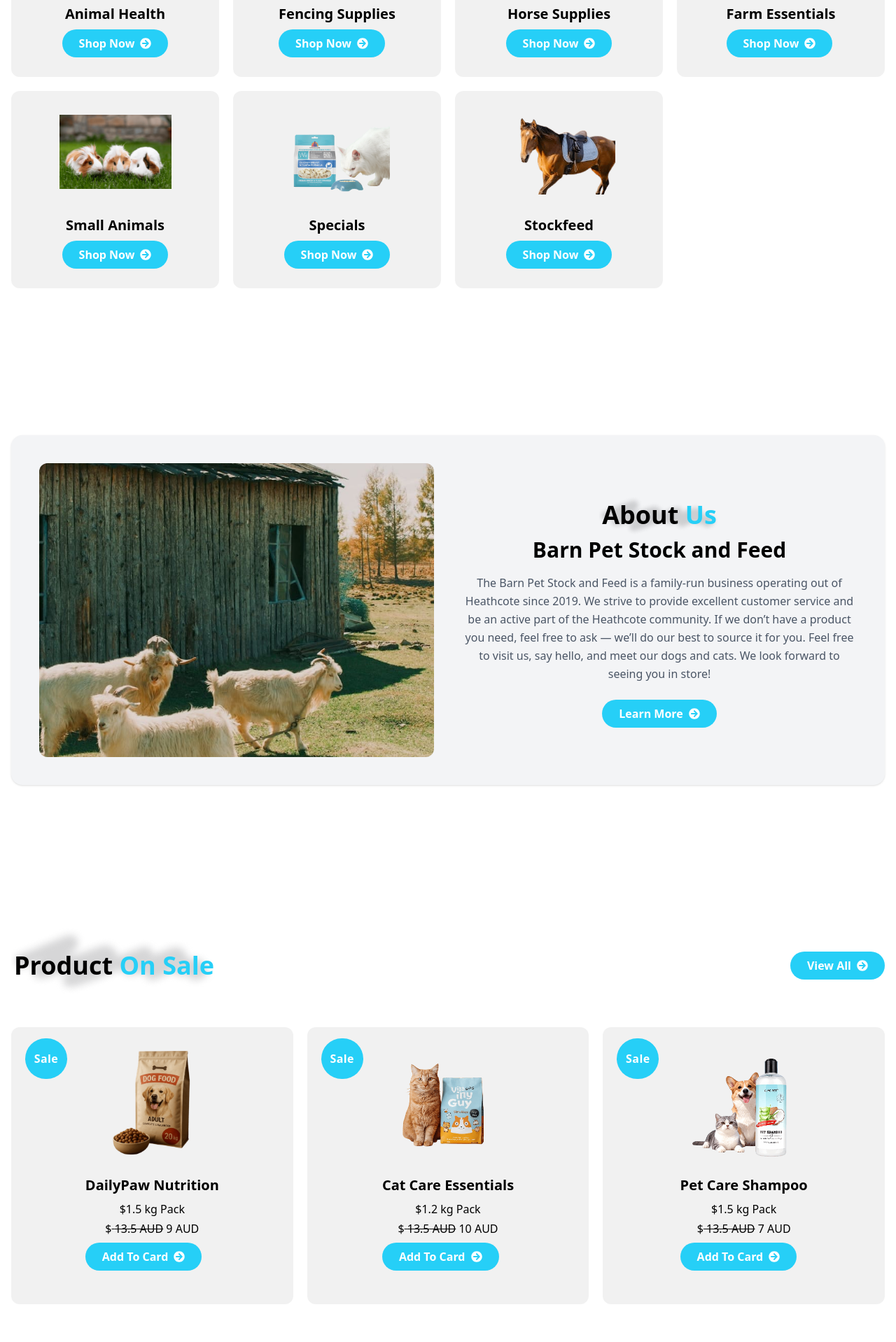
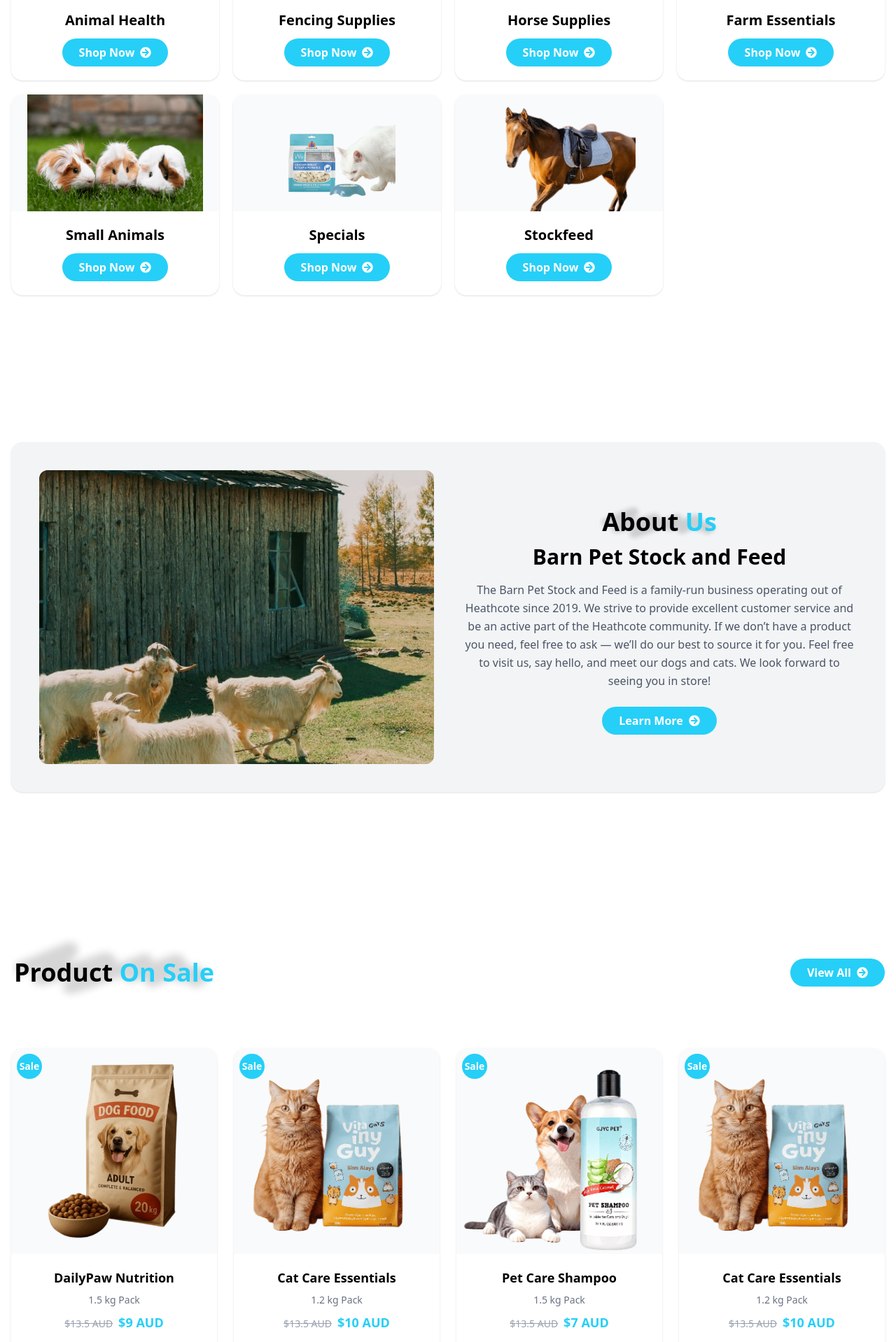
Before and after one commit to mediaclockdev/barn-next, a Next.js app: page / in a window 1280 px wide. Shown: the part 1280-3198 px from the top of the page at 70% size. Built offline with nearby package versions, Linux system fonts and the light colour scheme.

Commit message:
Card fix and layout

```diff
--- a/src/components/cards/CategoryCard.tsx
+++ b/src/components/cards/CategoryCard.tsx
@@ -13,17 +13,27 @@ type Prop = {
 
 const CategoryCard: React.FC<Prop> = ({ id, name, image, to }) => {
   return (
-    <div className="rounded-xl bg-bg-light flex flex-col items-center justify-center p-3 pb-7 cursor-pointer">
-      <div className="relative w-40 h-37.5 mb-4">
-        <Image src={image} alt="image" fill className="object-contain" />
+    <Link
+      href={to}
+      className="group bg-white rounded-2xl shadow-sm hover:shadow-xl transition duration-300 flex flex-col overflow-hidden"
+    >
+      {/* IMAGE */}
+      <div className="relative aspect-video bg-gray-50 flex items-center justify-center p-6">
+        <Image
+          src={image}
+          alt={name}
+          fill
+          className="object-contain transition-transform duration-300 group-hover:scale-105"
+        />
       </div>
-      <div>
-        <h4 className="text-center mb-2 font-semibold text-xl">{name}</h4>
-        {/* <Link href={to}> */}
-          <Button text="Shop Now" icon={FaArrowCircleRight} />
-        {/* </Link> */}
+
+      {/* CONTENT */}
+      <div className="flex flex-col items-center text-center p-5">
+        <h4 className="font-semibold text-xl mb-3">{name}</h4>
+
+        <Button text="Shop Now" icon={FaArrowCircleRight} />
       </div>
-    </div>
+    </Link>
   );
 };
 
--- a/src/components/cards/ProductCard.tsx
+++ b/src/components/cards/ProductCard.tsx
@@ -20,26 +20,28 @@ const ProductCard: React.FC<Prop> = ({
   image,
 }) => {
   return (
-    <div className="bg-white p-4 rounded-xl shadow-sm hover:shadow-md transition cursor-pointer">
-      <Link href={`/shop/${id}`}>
-        <div className="aspect-square rounded mb-4 flex items-center justify-center">
-          <Image src={image} height={250} width={200} alt="shop" />
+    <div className="bg-white rounded-xl shadow-sm hover:shadow-md transition overflow-hidden h-full">
+      <Link href={`/shop/${id}`} className="flex flex-col h-full">
+        <div className="relative w-full aspect-square bg-gray-100">
+          <Image src={image} alt={title} fill className="object-contain p-4" />
         </div>
 
-        <h3 className="text-xl line-clamp-2 font-medium mb-2">{title}</h3>
+        <div className="flex flex-col justify-between flex-1 p-4">
+          <div>
+            <h3 className="text-lg font-medium line-clamp-2 mb-2">{title}</h3>
 
-        <div className="text-yellow-500 mb-2">★★★★★</div>
+            <div className="text-yellow-500 text-sm mb-2">★★★★★</div>
+          </div>
 
-        {discountedPrice ? (
-          <p className="font-semibold text-sm text-text-light">
-            $ <span className="line-through">{price} AUD</span>{" "}
-            {discountedPrice} AUD
-          </p>
-        ) : (
-          <p className="font-semibold text-base text-text-light">
-            $ {price} AUD
-          </p>
-        )}
+          {discountedPrice ? (
+            <p className="font-semibold text-sm text-gray-600">
+              <span className="line-through mr-2">${price} AUD</span>$
+              {discountedPrice} AUD
+            </p>
+          ) : (
+            <p className="font-semibold text-gray-700">${price} AUD</p>
+          )}
+        </div>
       </Link>
     </div>
   );
--- a/src/components/filters/SortBy.tsx
+++ b/src/components/filters/SortBy.tsx
@@ -16,7 +16,7 @@ const SortBy = () => {
           </select>
 
           <span className="absolute right-3 top-1/2 -translate-y-1/2 text-sm pointer-events-none">
-            <FaAngleDown size={13} className="rotate-180" />
+            <FaAngleDown size={13} className="" />
           </span>
         </div>
       </div>
--- a/src/components/landing/OnSale.tsx
+++ b/src/components/landing/OnSale.tsx
@@ -12,44 +12,57 @@ const OnSale = (props: Props) => {
       <div className="container">
         <TextHeader text="Product" highlightedText="On Sale" />
 
-        <div className="my-5 w-full">
-          <div className="grid md:grid-cols-3 lg:grid-cols-3 gap-5">
+        <div className="mt-10 grid sm:grid-cols-2 md:grid-cols-3 lg:grid-cols-4 gap-6">
           {productData.map((item) => {
             return (
               <div
                 key={item.id}
-                  className="relative rounded-xl bg-bg-light flex flex-col items-center justify-center p-5 pb-12 cursor-pointer"
+                className="group relative bg-white rounded-2xl shadow-sm hover:shadow-xl transition duration-300 flex flex-col overflow-hidden"
               >
-                  <div className="bg-primary w-15 h-14.5 flex items-center justify-center rounded-full absolute top-4 left-5">
-                    <h5 className="font-bold text-white tracking-wide">Sale</h5>
-                  </div>
+                {/* SALE BADGE */}
+                <span className="absolute top-2 left-2 bg-primary text-white text-sm font-semibold h-9 w-9 flex items-center justify-center rounded-full z-10">
+                  Sale
+                </span>
 
-                  <div className="relative w-40 h-44 mb-4">
+                {/* IMAGE SECTION */}
+                <div className="relative w-full aspect-square bg-gray-50 flex items-center justify-center p-6">
                   <Image
                     src={item.url}
-                      alt="image"
+                    alt={item.name}
                     fill
-                      className="object-contain"
+                    className="object-contain transition-transform duration-300 group-hover:scale-105"
                   />
                 </div>
 
-                  <div>
-                    <h4 className="text-center mb-2 font-semibold text-xl">
+                {/* CONTENT */}
+                <div className="flex flex-col flex-1 p-5 text-center">
+                  <h4 className="font-semibold text-lg line-clamp-2 mb-2">
                     {item.name}
                   </h4>
-                    <div className="flex items-center justify-center flex-col gap-1 mb-2">
-                      <p>${item.weight} kg Pack</p>
-                      <p>
-                        $<span className="line-through"> {item.price} AUD</span>
-                        <span> {item.actualPrice} AUD</span>
+
+                  <p className="text-sm text-gray-500 mb-2">
+                    {item.weight} kg Pack
                   </p>
+
+                  {/* PRICE */}
+                  <div className="mb-4">
+                    <span className="text-gray-400 line-through mr-2 text-sm">
+                      ${item.price} AUD
+                    </span>
+
+                    <span className="text-primary font-bold text-lg">
+                      ${item.actualPrice} AUD
+                    </span>
                   </div>
-                    <Button text="Add To Card" icon={FaArrowCircleRight} />
+
+                  {/* BUTTON */}
+                  <div className="mx-auto">
+                    <Button text="Add To Cart" icon={FaArrowCircleRight} className="" />
+                  </div>
                 </div>
               </div>
             );
           })}
-          </div>
         </div>
       </div>
     </section>
--- a/src/components/ui/AuthInput.tsx
+++ b/src/components/ui/AuthInput.tsx
@@ -67,7 +67,7 @@ const AuthInput: React.FC<AuthInputProps> = ({
             onClick={() => setShowPassword(!showPassword)}
             className="absolute right-3 top-1/2 -translate-y-1/2 text-lg"
           >
-            {showPassword ? <FiEyeOff /> : <FiEye />}
+            {showPassword ? <FiEye /> : <FiEyeOff />}
           </button>
         )}
       </div>
--- a/src/data/Data.ts
+++ b/src/data/Data.ts
@@ -85,6 +85,14 @@ export const productData = [
     price: 13.5,
     actualPrice: 7.0,
     weight: 1.5,
+  },
+  {
+    name: "Cat Care Essentials",
+    id: 4,
+    url: "/images/product/prod2.png",
+    price: 13.5,
+    actualPrice: 10.0,
+    weight: 1.2,
   },
 ];
 
--- a/src/layout/Header.tsx
+++ b/src/layout/Header.tsx
@@ -153,6 +153,11 @@ const Header = () => {
             <nav className="flex flex-col gap-4 mt-6">
               {pages.map((item) => {
                 const Icon = item.icon;
+                const activeLink =
+                  item.href === "/"
+                    ? pathName === "/"
+                    : pathName.startsWith(item.href);
+
                 return (
                   <Link
                     key={item.id}
@@ -160,7 +165,7 @@ const Header = () => {
                     onClick={() => {
                       closeMenu();
                     }}
-                    className="flex items-center justify-between text-base py-2 border-b border-gray-100"
+                    className={`flex items-center justify-between text-base py-2 border-b border-gray-100 ${activeLink ? "text-black font-medium" : "text-gray-600 hover:text-black"}`}
                   >
                     <span className="flex items-center gap-2">
                       {item.name}
```
Lines whose indentation alone changed are shown as unchanged.
